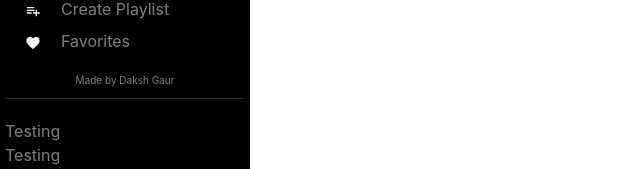
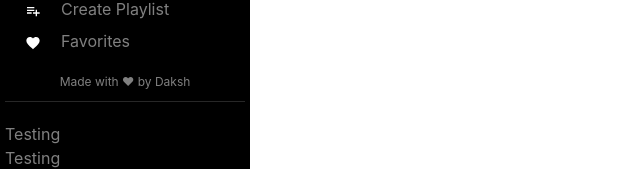
Before and after one commit to warlock-spell/tunin, a Next.js app: page / in a window 1280 px wide. Shown: the part 317-486 px from the top of the page, without its empty margins (0-640 px from the left). Built offline with nearby package versions, Linux system fonts and the light colour scheme.

Commit message:
update signature

```diff
--- a/components/sidebar.tsx
+++ b/components/sidebar.tsx
@@ -113,8 +113,8 @@ const Sidebar = () => {
                 </Box>
                 <Box marginTop='20px' marginBottom='10px'>
                     <List>
-                        <ListItem fontSize='10px' textAlign='center'>
-                            Made by Daksh Gaur
+                        <ListItem fontSize='12px' textAlign='center'>
+                            Made with &hearts; by Daksh
                         </ListItem>
                     </List>
                 </Box>
```
